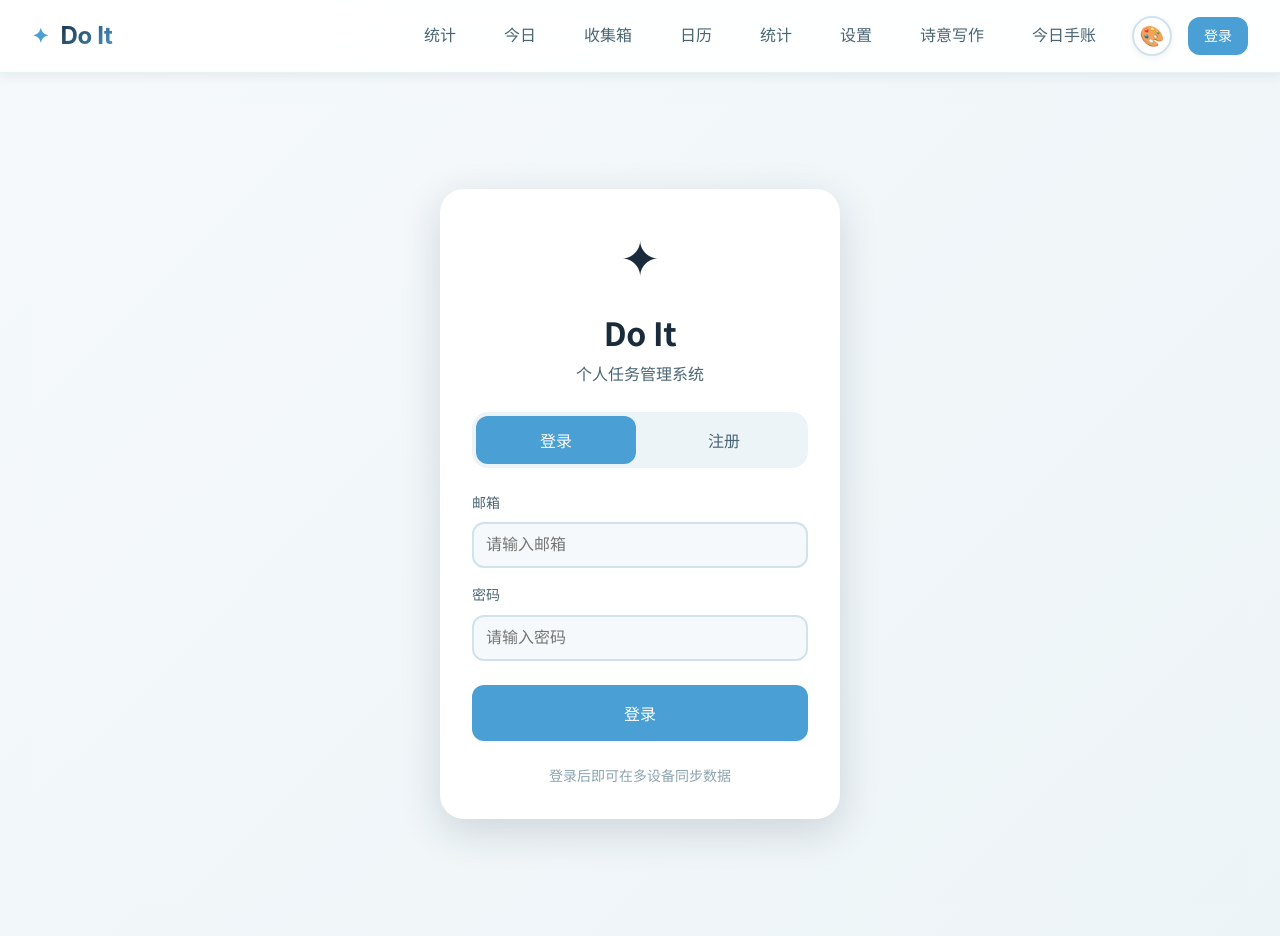
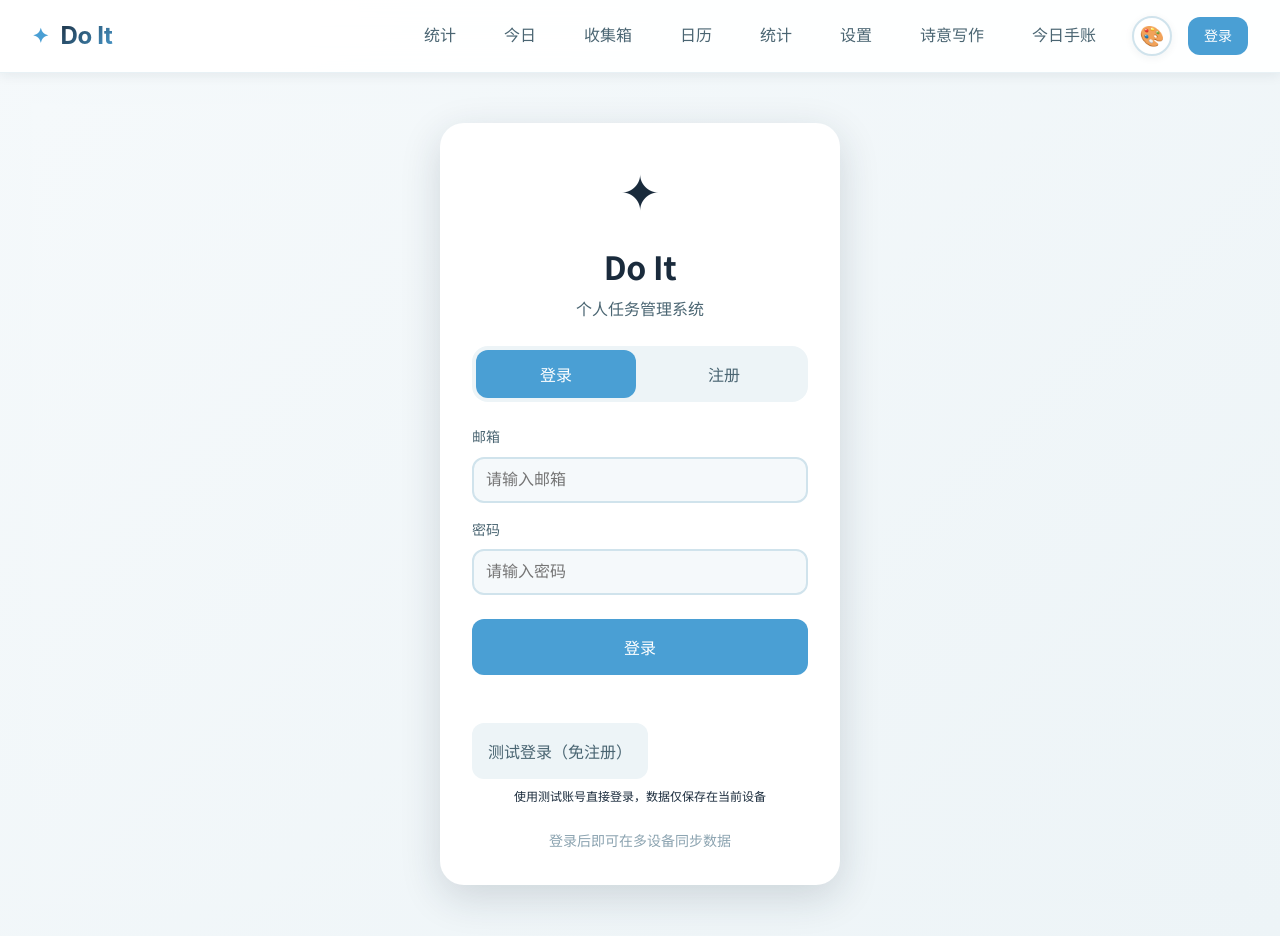
Before and after one commit to XYuChen110205/doit, a Vue app in the folder frontend/: page /login in a window 1280 px wide. Built offline with nearby package versions, Linux system fonts and the light colour scheme.

Commit message:
feat: 添加测试登录按钮，绕过注册限制

```diff
--- a/frontend/src/views/LoginView.vue
+++ b/frontend/src/views/LoginView.vue
@@ -110,6 +110,22 @@
         </button>
       </form>
 
+      <!-- 测试登录按钮 -->
+      <div class="test-login-section" style="margin-top: 20px; padding-top: 20px; border-top: 1px solid var(--border-color);">
+        <button
+          type="button"
+          class="submit-btn"
+          style="background: var(--bg-secondary); color: var(--text-secondary);"
+          @click="handleTestLogin"
+          :disabled="userStore.isLoading"
+        >
+          测试登录（免注册）
+        </button>
+        <p style="font-size: 12px; color: var(--text-tertiary); margin-top: 8px; text-align: center;">
+          使用测试账号直接登录，数据仅保存在当前设备
+        </p>
+      </div>
+
       <div class="login-footer">
         <p>登录后即可在多设备同步数据</p>
       </div>
@@ -177,6 +193,45 @@ async function handleRegister() {
     isLogin.value = true
   } catch (error: any) {
     alert(error.message || '注册失败')
+  }
+}
+
+// 测试登录（免注册）
+async function handleTestLogin() {
+  try {
+    // 使用固定的测试账号登录
+    const testEmail = 'test@example.com'
+    const testPassword = 'test123456'
+
+    const success = await userStore.login({
+      email: testEmail,
+      password: testPassword
+    })
+
+    if (success) {
+      router.push('/')
+    } else {
+      // 如果登录失败（测试账号不存在），尝试注册
+      try {
+        await userStore.register({
+          username: 'test',
+          email: testEmail,
+          password: testPassword
+        })
+        // 注册成功后再次登录
+        const loginSuccess = await userStore.login({
+          email: testEmail,
+          password: testPassword
+        })
+        if (loginSuccess) {
+          router.push('/')
+        }
+      } catch (regError: any) {
+        alert('测试登录失败：' + regError.message)
+      }
+    }
+  } catch (error: any) {
+    alert('测试登录失败：' + error.message)
   }
 }
 </script>
```
